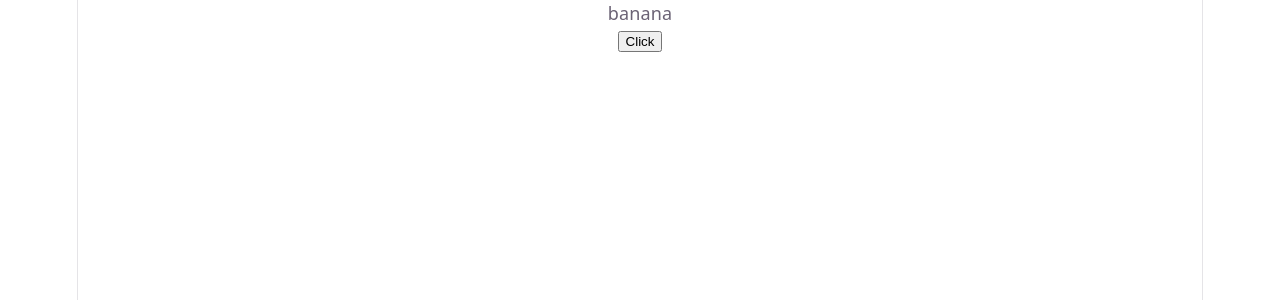
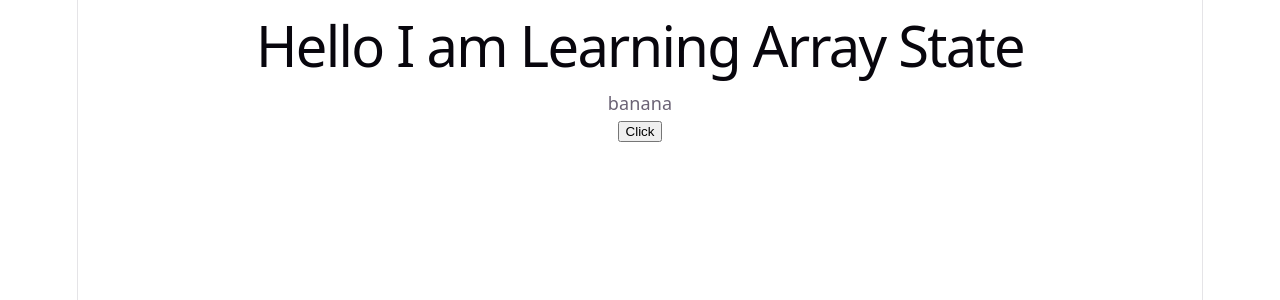
Before and after one commit to rohit-chauhan007/React-JS, a React (Vite) app in the folder ArrayStates/: page / in a window 1280 px wide. Shown: the top 300 px of the page. Built offline with nearby package versions, Linux system fonts and the light colour scheme.

Commit message:
Array pass In state

```diff
--- a/ArrayStates/src/App.jsx
+++ b/ArrayStates/src/App.jsx
@@ -19,6 +19,7 @@ function App() {
  function NewArr(){
   return(
     <>
+    <h1>Hello I am Learning Array State</h1>
     <p>{arr}</p>
     </>
   )
```
